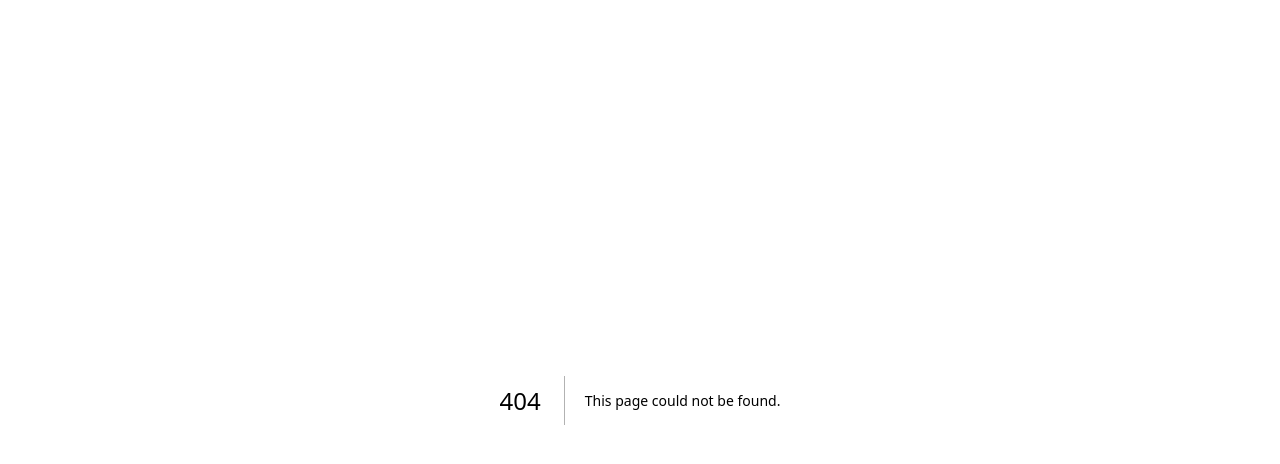
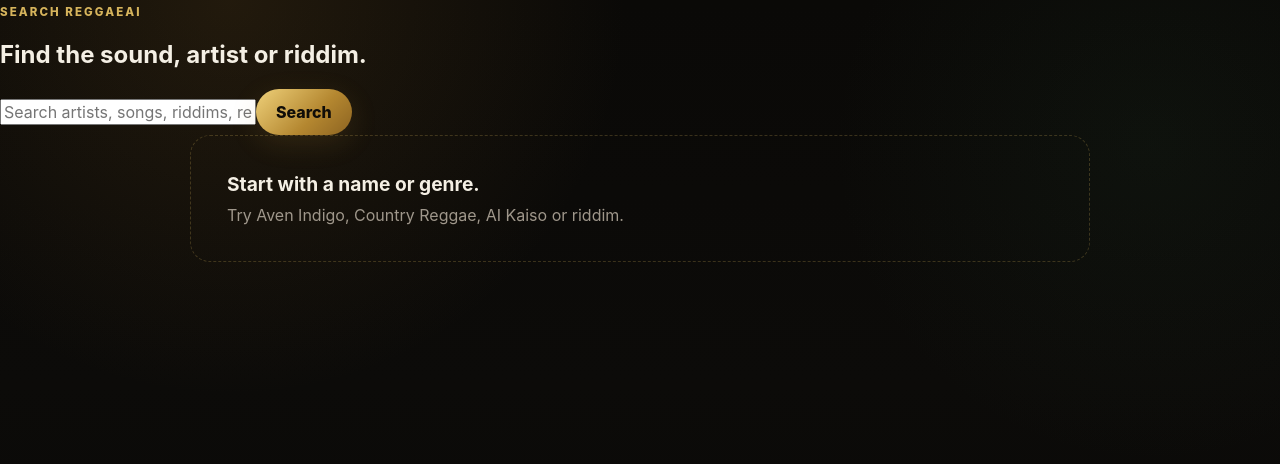
Before and after one commit to thecaribbeanpressnetwork-lang/reggaeai, a Next.js app: page /search in a window 1280 px wide. Before the commit this address had no page. Shown: the top 464 px of the page. Built offline with nearby package versions, Linux system fonts and the light colour scheme.

Commit message:
Add public ReggaeAI catalogue search surface

```diff
--- /dev/null
+++ b/app/search/page.js
@@ -0,0 +1,37 @@
+import { searchPublicCatalogue } from '../lib/publicCatalogue';
+
+export const metadata = {
+  title: 'Search Caribbean AI Music | ReggaeAI',
+  description: 'Search ReggaeAI artists, songs, releases, riddims and Caribbean AI music genres.'
+};
+
+export default async function SearchPage({ searchParams }) {
+  const params = await searchParams;
+  const q = String(params?.q || '').trim();
+  const results = q ? await searchPublicCatalogue(q) : [];
+
+  return (
+    <main className="detailShell searchShell">
+      <section className="detailHero compact">
+        <span className="eyebrow">SEARCH REGGAEAI</span>
+        <h1>Find the sound, artist or riddim.</h1>
+        <form className="searchForm" action="/search" method="get">
+          <input name="q" defaultValue={q} placeholder="Search artists, songs, riddims, releases…" aria-label="Search ReggaeAI" />
+          <button className="primary" type="submit">Search</button>
+        </form>
+      </section>
+
+      <section className="resultGrid" aria-live="polite">
+        {!q ? <div className="emptyState"><strong>Start with a name or genre.</strong><span>Try Aven Indigo, Country Reggae, AI Kaiso or riddim.</span></div> : null}
+        {q && !results.length ? <div className="emptyState"><strong>No public match yet.</strong><span>ReggaeAI only returns catalogue items it can currently identify.</span></div> : null}
+        {results.map((item) => (
+          <a key={`${item.type}-${item.slug}`} className="resultCard" href={item.href}>
+            <span className="resultType">{item.type}</span>
+            <strong>{item.name}</strong>
+            <span>→</span>
+          </a>
+        ))}
+      </section>
+    </main>
+  );
+}
```
